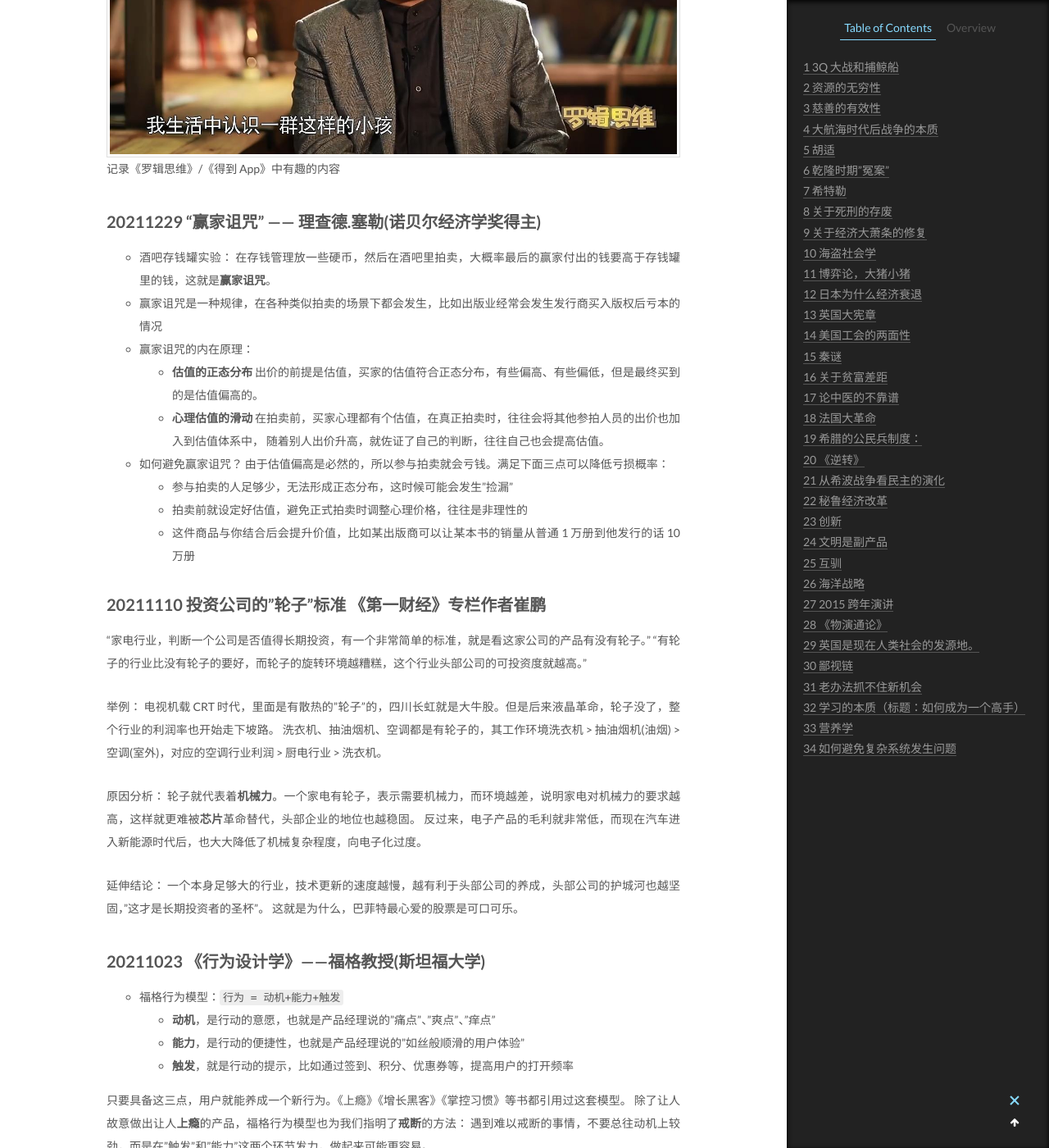
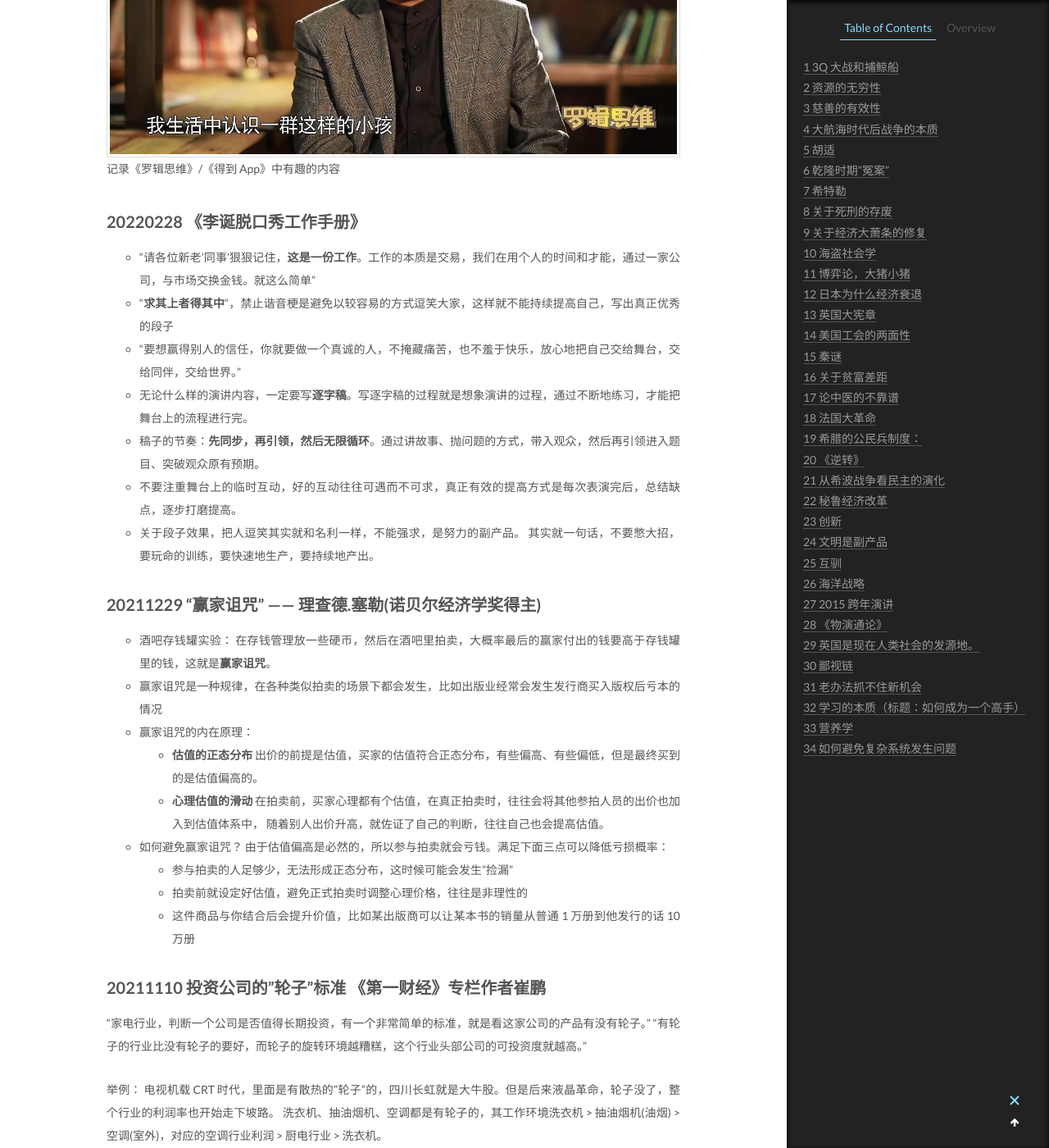
Before and after one commit to CodeHunter2006/CodeHunter2006.github.io, a Jekyll site: the page built from _posts/2014-02-11-Mr_Luo.md, in a window 1280 px wide and 1400 px high, scrolled down 672 px. Shown: the whole window at 82% size. Built offline with Jekyll 4.4.1, drawn with Linux system fonts in a browser that asks for light colours.

Commit message:
docs: add contents

```diff
--- a/_posts/2014-02-11-Mr_Luo.md
+++ b/_posts/2014-02-11-Mr_Luo.md
@@ -7,6 +7,17 @@ tags: book
 
 ![罗振宇](/assets/images/2014-02-11-Mr_Luo_1.jpeg)
 记录《罗辑思维》/《得到 App》中有趣的内容
+
+## 20220228 《李诞脱口秀工作手册》
+
+- "请各位新老'同事'狠狠记住，**这是一份工作**。工作的本质是交易，我们在用个人的时间和才能，通过一家公司，与市场交换金钱。就这么简单"
+- "**求其上者得其中**"，禁止谐音梗是避免以较容易的方式逗笑大家，这样就不能持续提高自己，写出真正优秀的段子
+- "要想赢得别人的信任，你就要做一个真诚的人，不掩藏痛苦，也不羞于快乐，放心地把自己交给舞台，交给同伴，交给世界。"
+- 无论什么样的演讲内容，一定要写**逐字稿**。写逐字稿的过程就是想象演讲的过程，通过不断地练习，才能把舞台上的流程进行完。
+- 稿子的节奏：**先同步，再引领，然后无限循环**。通过讲故事、抛问题的方式，带入观众，然后再引领进入题目、突破观众原有预期。
+- 不要注重舞台上的临时互动，好的互动往往可遇而不可求，真正有效的提高方式是每次表演完后，总结缺点，逐步打磨提高。
+- 关于段子效果，把人逗笑其实就和名利一样，不能强求，是努力的副产品。
+  其实就一句话，不要憋大招，要玩命的训练，要快速地生产，要持续地产出。
 
 ## 20211229 "赢家诅咒" —— 理查德.塞勒(诺贝尔经济学奖得主)
 
```
Also changed, not shown: _posts/2018-09-02-Linux_Shell_Command.md (+4 -0 lines), _posts/2021-10-12-Kubernetes_Spec.md (+1 -0 lines).
